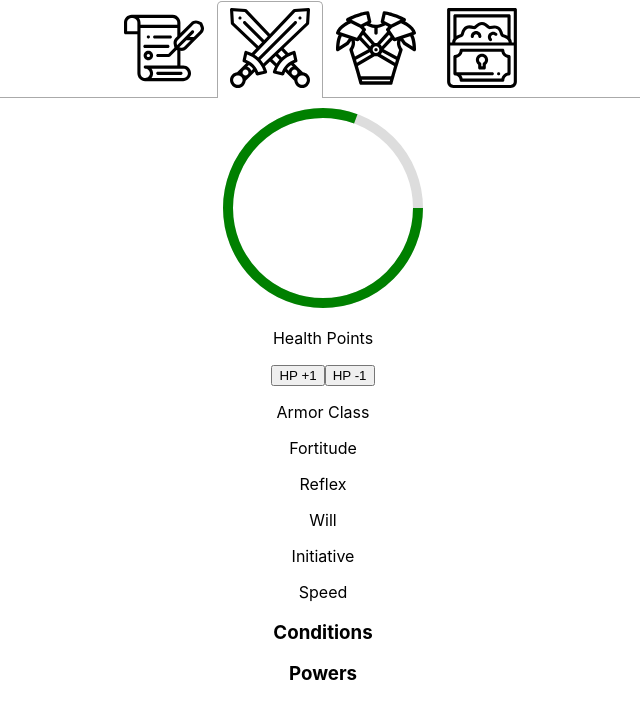
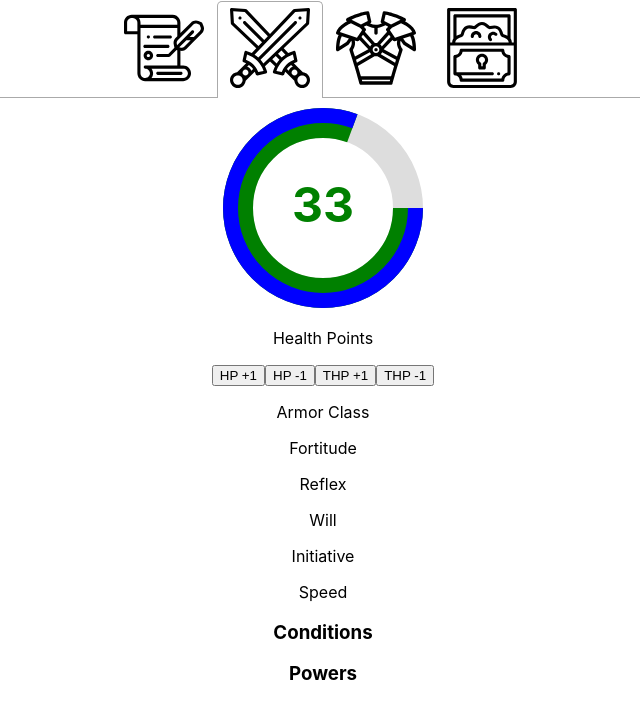
Before and after one commit to alyons/dnd4e-character-view, a React app: page / in a window 1280 px wide. Both pictures are taken after a click on the tab 587 px from the left and 49 px from the top of the page. Shown: the top 718 px of the page, without its empty margins (317-957 px from the left). Built offline with nearby package versions, Linux system fonts and the light colour scheme.

Commit message:
feat: got health bars and temp HP to an extent

```diff
--- a/src/Combat.css
+++ b/src/Combat.css
@@ -1,5 +1,6 @@
 .circle-background,
-.circle-progress {
+.circle-progress,
+.health-temp {
     fill: none;
 }
 
@@ -13,10 +14,14 @@
     stroke-linejoin: round; */
 }
 
+.health-temp {
+    stroke: blue;
+}
+
 .circle-text {
     font-size: 3em;
     font-weight: bold;
-    fill: red;
+    fill: green;
 }
 
 .bloodied {
--- a/src/Combat.js
+++ b/src/Combat.js
@@ -15,7 +15,7 @@ class Combat extends Component {
             will: 15,
             initiativeBonus: 5,
             speed: 6,
-            tempHitPoints: 0
+            tempHitPoints: 33
         };
     }
 
@@ -31,13 +31,29 @@ class Combat extends Component {
         });
     }
 
+    incrementTempHP() {
+        this.setState((prevState) => {
+            return { tempHitPoints: prevState.tempHitPoints + 1 }
+        });
+    }
+
+    decrementTempHP() {
+        this.setState((prevState) => {
+            return { tempHitPoints: Math.max(0, prevState.tempHitPoints - 1) }
+        });
+    }
+
     render() {
         const sqSize = 200;
-        const strokeWidth = 10;
+        const strokeWidth = 30;
+        const tempStroke = strokeWidth / 2;
         const radius = (sqSize - strokeWidth) / 2;
+        const tempRadius = (sqSize - tempStroke) / 2;
         const viewBox = `0 0 ${sqSize} ${sqSize}`;
         const dashArray = radius * Math.PI * 2;
+        const tempArray = tempRadius * Math.PI * 2;
         const dashOffset = dashArray - dashArray * (this.state.hitPoints / this.state.maxHitPoints);
+        const tempOffset = (this.state.tempHitPoints >= this.state.maxHitPoints) ? 0 : tempArray - tempArray * (this.state.tempHitPoints / this.state.maxHitPoints);
         let isBloodied = this.state.hitPoints <= this.state.maxHitPoints / 2;
 
         return (
@@ -64,10 +80,30 @@ class Combat extends Component {
                                 strokeDasharray: dashArray,
                                 strokeDashoffset: dashOffset
                             }}/>
+                        <circle
+                            className="health-temp"
+                            cx={sqSize / 2}
+                            cy={sqSize / 2}
+                            r={tempRadius}
+                            strokeWidth={`${tempStroke}px`}
+                            style={{
+                                strokeDasharray: tempArray,
+                                strokeDashoffset: tempOffset
+                            }}/>
+                        <text
+                            className="circle-text"
+                            x="50%"
+                            y="50%"
+                            dy=".3em"
+                            textAnchor="middle">
+                            {this.state.hitPoints}
+                        </text>
                     </svg>
                     <p>Health Points</p>
                     <button onClick={() => this.incrementHP()}>HP +1</button>
                     <button onClick={() => this.decrementHP()}>HP -1</button>
+                    <button onClick={() => this.incrementTempHP()}>THP +1</button>
+                    <button onClick={() => this.decrementTempHP()}>THP -1</button>
                     <p>Armor Class</p>
                     <p>Fortitude</p>
                     <p>Reflex</p>
```
